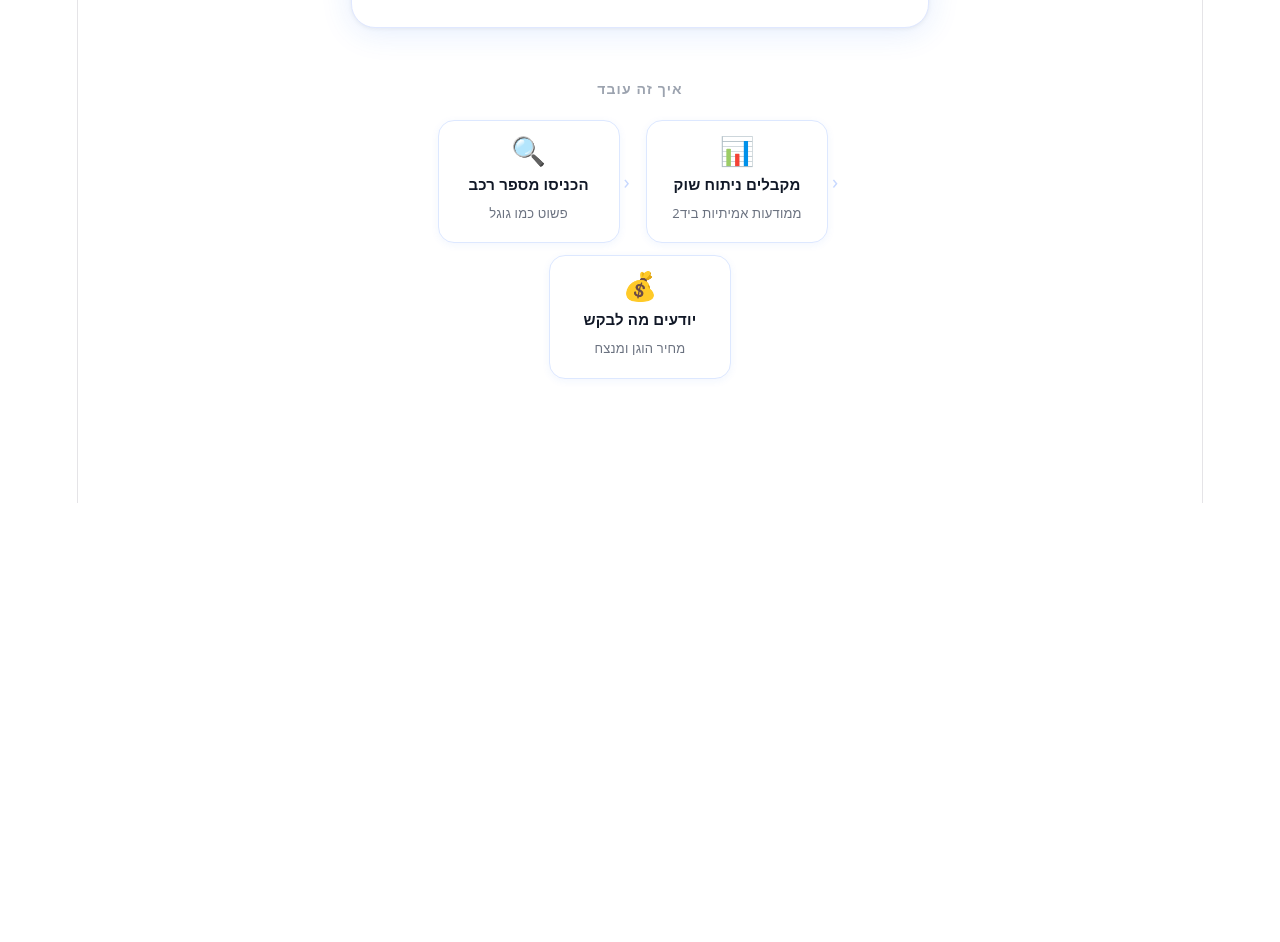
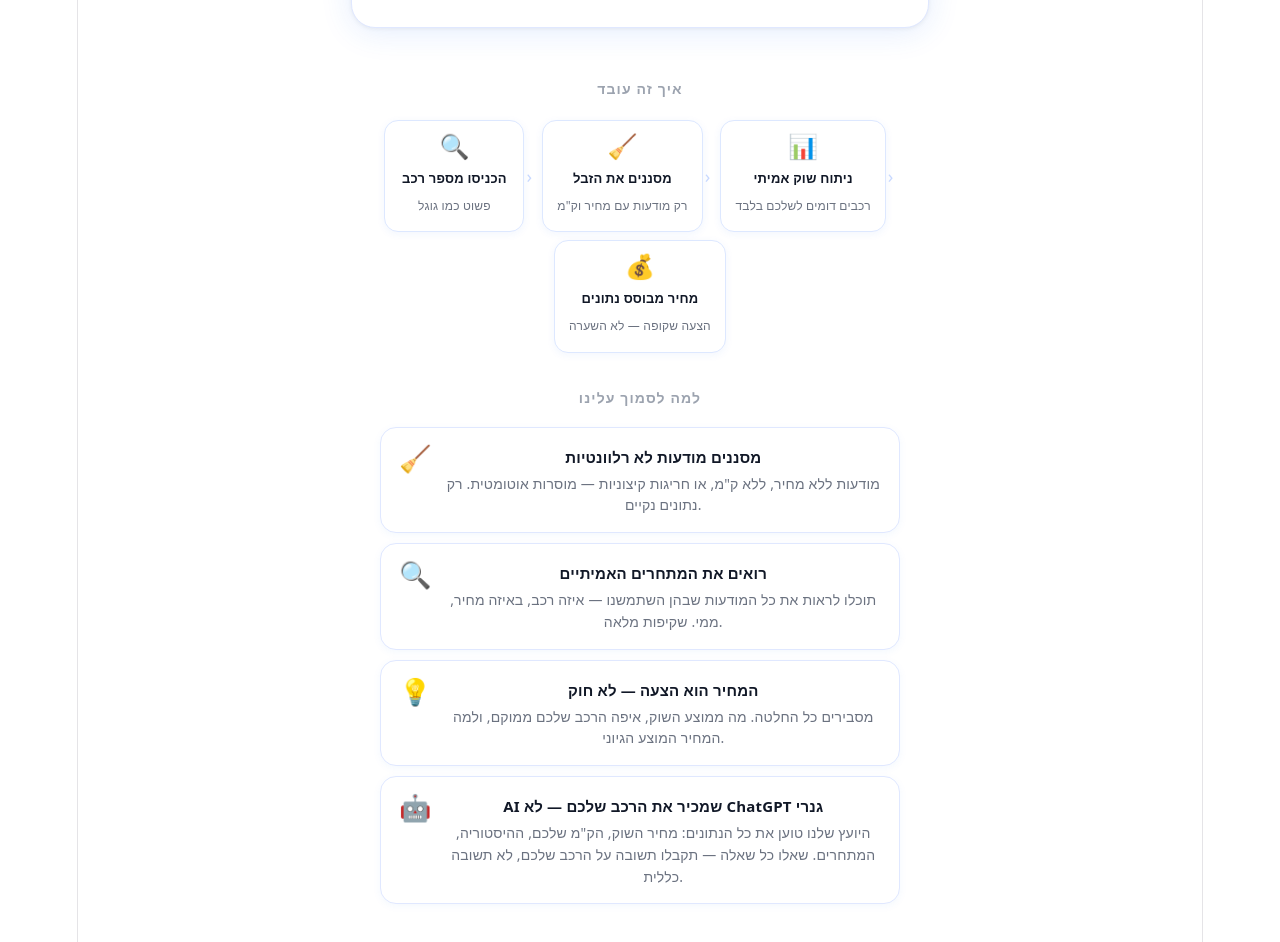
Before and after one commit to ronikurtberg/tivdok, a React (Vite) app in the folder frontend/: page / in a window 1280 px wide. Shown: the part 680-1622 px from the top of the page. Before the commit the page ends 1183 px from the top, so only its background shows below. Built offline with nearby package versions, Linux system fonts and the light colour scheme; the HTML template or start-up script is replaced by a standard one.

Commit message:
Landing + market prompt: smart filtering copy, transparent listings, price-as-suggestion, real AI value

```diff
--- a/frontend/src/steps/StepLanding.jsx
+++ b/frontend/src/steps/StepLanding.jsx
@@ -5,8 +5,32 @@ import axios from 'axios'
 
 const HOW_IT_WORKS = [
   { icon: '🔍', title: 'הכניסו מספר רכב', sub: 'פשוט כמו גוגל' },
-  { icon: '📊', title: 'מקבלים ניתוח שוק', sub: 'ממודעות אמיתיות ביד2' },
-  { icon: '💰', title: 'יודעים מה לבקש', sub: 'מחיר הוגן ומנצח' },
+  { icon: '🧹', title: 'מסננים את הזבל', sub: 'רק מודעות עם מחיר וק"מ' },
+  { icon: '📊', title: 'ניתוח שוק אמיתי', sub: 'רכבים דומים לשלכם בלבד' },
+  { icon: '💰', title: 'מחיר מבוסס נתונים', sub: 'הצעה שקופה — לא השערה' },
+]
+
+const TRUST_POINTS = [
+  {
+    icon: '🧹',
+    title: 'מסננים מודעות לא רלוונטיות',
+    desc: 'מודעות ללא מחיר, ללא ק"מ, או חריגות קיצוניות — מוסרות אוטומטית. רק נתונים נקיים.',
+  },
+  {
+    icon: '🔍',
+    title: 'רואים את המתחרים האמיתיים',
+    desc: 'תוכלו לראות את כל המודעות שבהן השתמשנו — איזה רכב, באיזה מחיר, ממי. שקיפות מלאה.',
+  },
+  {
+    icon: '💡',
+    title: 'המחיר הוא הצעה — לא חוק',
+    desc: 'מסבירים כל החלטה. מה ממוצע השוק, איפה הרכב שלכם ממוקם, ולמה המחיר המוצע הגיוני.',
+  },
+  {
+    icon: '🤖',
+    title: 'AI שמכיר את הרכב שלכם — לא ChatGPT גנרי',
+    desc: 'היועץ שלנו טוען את כל הנתונים: מחיר השוק, הק"מ שלכם, ההיסטוריה, המתחרים. שאלו כל שאלה — תקבלו תשובה על הרכב שלכם, לא תשובה כללית.',
+  },
 ]
 
 export default function StepLanding({ onFound }) {
@@ -119,8 +143,8 @@ export default function StepLanding({ onFound }) {
         </h1>
 
         <p style={{ fontSize: 20, color: '#4b5563', lineHeight: 1.6, marginBottom: 0 }}>
-          הכניסו מספר רכב — נסרוק מאות מודעות ביד2 בזמן אמת
-          ונגיד לכם בדיוק מה לבקש.
+          סורקים מאות מודעות ביד2, מסננים את הזבל,
+          ומגיעים למחיר שמבוסס על נתונים אמיתיים — לא תחושה.
         </p>
       </motion.div>
 
@@ -328,30 +352,54 @@ export default function StepLanding({ onFound }) {
         initial={{ opacity: 0, y: 16 }}
         animate={{ opacity: 1, y: 0 }}
         transition={{ duration: 0.4, delay: 0.35 }}
-        style={{ width: '100%', maxWidth: 560, marginBottom: 44 }}
+        style={{ width: '100%', maxWidth: 520, marginBottom: 32 }}
       >
         <div style={{ textAlign: 'center', fontSize: 14, fontWeight: 700, color: '#9ca3af', letterSpacing: '0.08em', textTransform: 'uppercase', marginBottom: 18 }}>
           איך זה עובד
         </div>
-        <div style={{ display: 'flex', gap: 12, justifyContent: 'center', flexWrap: 'wrap' }}>
+        <div style={{ display: 'flex', gap: 8, justifyContent: 'center', flexWrap: 'wrap' }}>
           {HOW_IT_WORKS.map(({ icon, title, sub }, i) => (
-            <div key={i} style={{ display: 'flex', alignItems: 'center', gap: 0 }}>
+            <div key={i} style={{ display: 'flex', alignItems: 'center' }}>
               <div style={{
-                background: '#fff',
-                border: '1.5px solid #dde8ff',
-                borderRadius: 16,
-                padding: '16px 20px',
-                textAlign: 'center',
-                minWidth: 140,
-                boxShadow: '0 2px 8px rgba(29,110,245,0.06)',
+                background: '#fff', border: '1.5px solid #dde8ff',
+                borderRadius: 14, padding: '12px 14px', textAlign: 'center',
+                minWidth: 110, boxShadow: '0 2px 8px rgba(29,110,245,0.06)',
               }}>
-                <div style={{ fontSize: 28, marginBottom: 8 }}>{icon}</div>
-                <div style={{ fontSize: 15, fontWeight: 700, color: '#111827', marginBottom: 3 }}>{title}</div>
-                <div style={{ fontSize: 13, color: '#6b7280' }}>{sub}</div>
+                <div style={{ fontSize: 24, marginBottom: 6 }}>{icon}</div>
+                <div style={{ fontSize: 13, fontWeight: 700, color: '#111827', marginBottom: 2 }}>{title}</div>
+                <div style={{ fontSize: 12, color: '#6b7280' }}>{sub}</div>
               </div>
               {i < HOW_IT_WORKS.length - 1 && (
-                <div style={{ fontSize: 20, color: '#c7d8ff', padding: '0 4px' }}>›</div>
+                <div style={{ fontSize: 18, color: '#c7d8ff', padding: '0 2px' }}>›</div>
               )}
+            </div>
+          ))}
+        </div>
+      </motion.div>
+
+      {/* ── Trust / value props ── */}
+      <motion.div
+        initial={{ opacity: 0, y: 16 }}
+        animate={{ opacity: 1, y: 0 }}
+        transition={{ duration: 0.4, delay: 0.5 }}
+        style={{ width: '100%', maxWidth: 520, marginBottom: 40 }}
+      >
+        <div style={{ textAlign: 'center', fontSize: 14, fontWeight: 700, color: '#9ca3af', letterSpacing: '0.08em', textTransform: 'uppercase', marginBottom: 16 }}>
+          למה לסמוך עלינו
+        </div>
+        <div style={{ display: 'flex', flexDirection: 'column', gap: 10 }}>
+          {TRUST_POINTS.map(({ icon, title, desc }) => (
+            <div key={title} style={{
+              display: 'flex', alignItems: 'flex-start', gap: 14,
+              background: '#fff', border: '1.5px solid #e0e8ff',
+              borderRadius: 16, padding: '16px 18px',
+              boxShadow: '0 2px 8px rgba(29,110,245,0.05)',
+            }}>
+              <span style={{ fontSize: 26, flexShrink: 0, marginTop: 1 }}>{icon}</span>
+              <div>
+                <div style={{ fontSize: 15, fontWeight: 800, color: '#111827', marginBottom: 3 }}>{title}</div>
+                <div style={{ fontSize: 14, color: '#6b7280', lineHeight: 1.55 }}>{desc}</div>
+              </div>
             </div>
           ))}
         </div>
--- a/frontend/src/steps/StepMarketPrompt.jsx
+++ b/frontend/src/steps/StepMarketPrompt.jsx
@@ -31,21 +31,25 @@ export default function StepMarketPrompt({ car, onScan, onSkip }) {
         <motion.div
           initial={{ opacity: 0, y: 10 }} animate={{ opacity: 1, y: 0 }} transition={{ delay: 0.1 }}
           className="card"
-          style={{ textAlign: 'left', display: 'flex', flexDirection: 'column', gap: 0 }}
+          style={{ textAlign: 'right', display: 'flex', flexDirection: 'column', gap: 0 }}
         >
           {[
-            { e: '💰', t: 'מחיר חציוני של השוק' },
-            { e: '🔥', t: 'המודעות הכי משתלמות' },
-            { e: '📍', t: 'איפה הרכב שלכם עומד' },
-            { e: '⚠️', t: 'רכבים חשודים או יקרים מדי' },
-          ].map(({ e, t }, i, arr) => (
+            { e: '🧹', t: 'מסננים מודעות ללא מחיר, ללא ק"מ, ועם סטיות קיצוניות', sub: 'רק נתונים שניתן לסמוך עליהם' },
+            { e: '🔍', t: 'רואים את כל הרכבים שהשתמשנו בהם', sub: 'מחיר, ק"מ, פרטי — שקיפות מלאה' },
+            { e: '📍', t: 'איפה הרכב שלכם עומד בשוק', sub: 'לא ממוצע גנרי — רכבים דומים לשלכם' },
+            { e: '💡', t: 'המחיר המוצע מוסבר — לא מופיע סתם', sub: 'כל החלטה מנומקת' },
+            { e: '🤖', t: 'AI שמכיר את הנתונים שלכם', sub: 'שאלו כל שאלה — תקבלו תשובה ספציפית' },
+          ].map(({ e, t, sub }, i, arr) => (
             <div key={t} style={{
-              display: 'flex', alignItems: 'center', gap: 12,
-              padding: '13px 0',
+              display: 'flex', alignItems: 'flex-start', gap: 12,
+              padding: '12px 0',
               borderBottom: i < arr.length - 1 ? '1px solid var(--border)' : 'none',
             }}>
-              <span style={{ fontSize: 24, flexShrink: 0 }}>{e}</span>
-              <span style={{ fontSize: 17, fontWeight: 600, color: '#111827' }}>{t}</span>
+              <span style={{ fontSize: 22, flexShrink: 0, marginTop: 1 }}>{e}</span>
+              <div>
+                <div style={{ fontSize: 15, fontWeight: 700, color: '#111827' }}>{t}</div>
+                <div style={{ fontSize: 13, color: '#6b7280', marginTop: 1 }}>{sub}</div>
+              </div>
             </div>
           ))}
         </motion.div>
```
